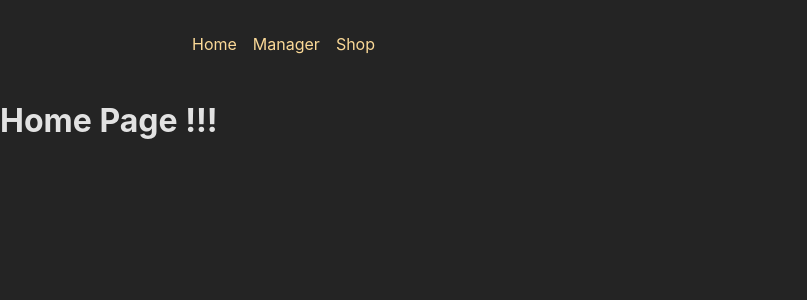
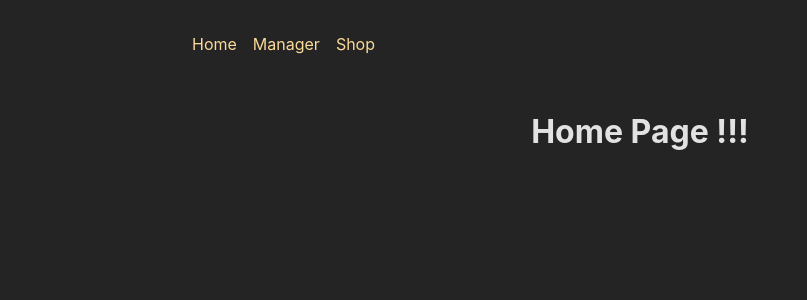
Before and after one commit to TomaszKoniecznyIT/tgb, a React (Create React App) app: page / in a window 1280 px wide. Shown: the top 300 px of the page, without its empty margins (0-807 px from the left). Built offline with nearby package versions, Linux system fonts and the light colour scheme.

Commit message:
adding ErrorPage

```diff
--- a/src/App.js
+++ b/src/App.js
@@ -1,13 +1,16 @@
 import { RouterProvider, createBrowserRouter } from "react-router-dom";
+
 import HomePage from "./pages/Home";
 import ManagerPage from "./pages/Manager";
 import ShopPage from "./pages/Shop";
 import RootLayout from "./pages/Root";
+import ErrorPage from "./pages/Error";
 
 const router = createBrowserRouter([
   {
     path: "/",
     element: <RootLayout />,
+    errorElement: <ErrorPage />,
     children: [
       {
         path: "/",
--- a/src/index.css
+++ b/src/index.css
@@ -48,3 +48,8 @@ ul {
   margin: 0;
   padding: 0;
 }
+
+main {
+  margin: 2rem auto;
+  text-align: center;
+}
--- /dev/null
+++ b/src/pages/Error.js
@@ -0,0 +1,15 @@
+import MainNavigation from "../components/MainNavigation";
+
+function ErrorPage() {
+  return (
+    <>
+      <MainNavigation />
+      <main>
+        <h1>An error occurred!</h1>
+        <p>Could not find this page!</p>
+      </main>
+    </>
+  );
+}
+
+export default ErrorPage;
```
